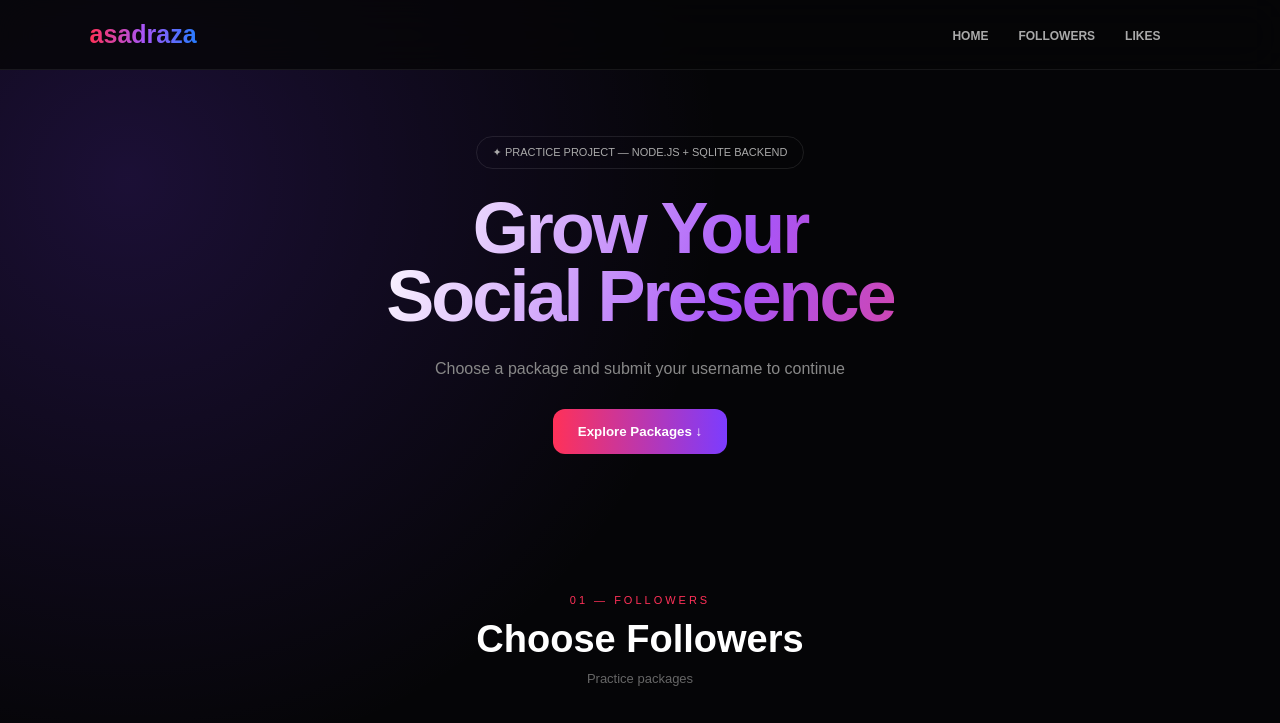
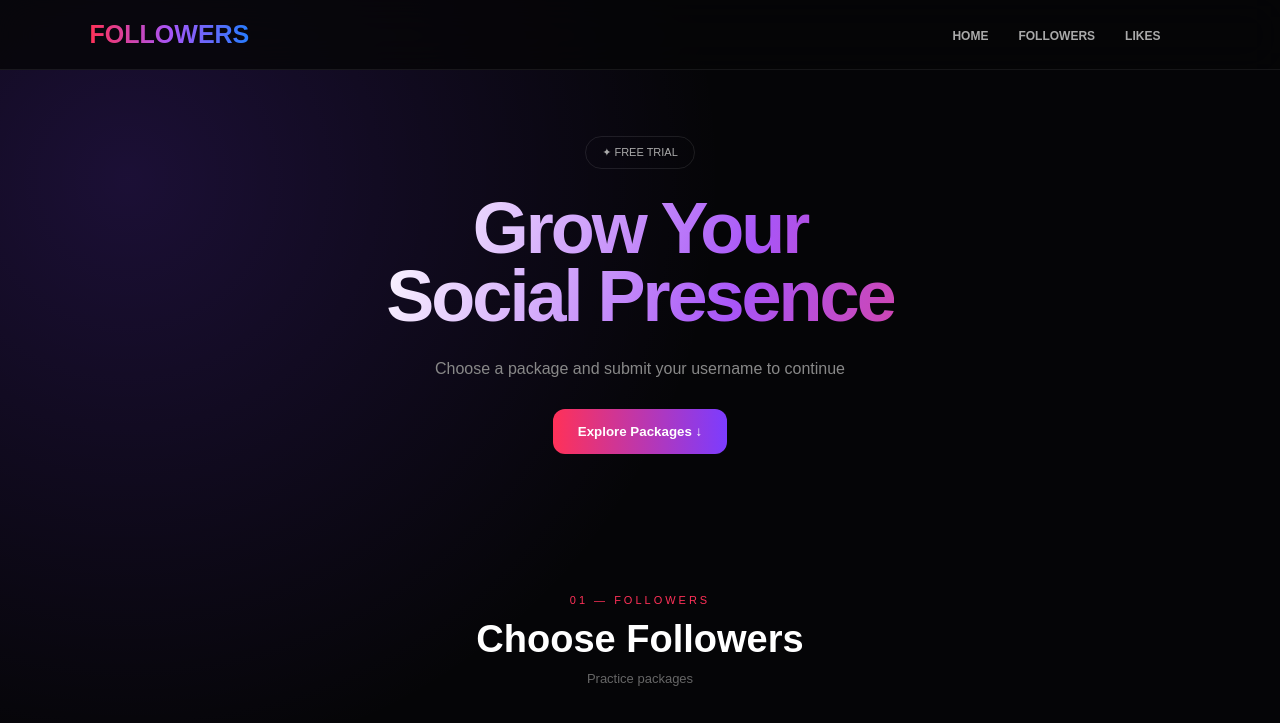
Before and after one commit to asadraza9004255202-source/FAKE-FOLLOWES, a website: page index.html in a window 1280 px wide. Shown: the top 723 px of the page. Drawn offline with Linux system fonts and the light colour scheme.

Commit message:
Update index.html

```diff
--- a/index.html
+++ b/index.html
@@ -378,7 +378,7 @@ footer{
 <body>
 
 <nav class="navbar">
-    <div class="logo">asadraza</div>
+    <div class="logo">FOLLOWERS</div>
 
     <ul class="nav-links">
         <li><a href="#home">HOME</a></li>
@@ -390,7 +390,7 @@ footer{
 
 <section class="hero" id="home">
     <div class="hero-content">
-        <div class="badge">✦ PRACTICE PROJECT — NODE.JS + SQLITE BACKEND</div>
+        <div class="badge">✦ FREE TRIAL</div>
 
         <h1>
             Grow Your<br>
```
